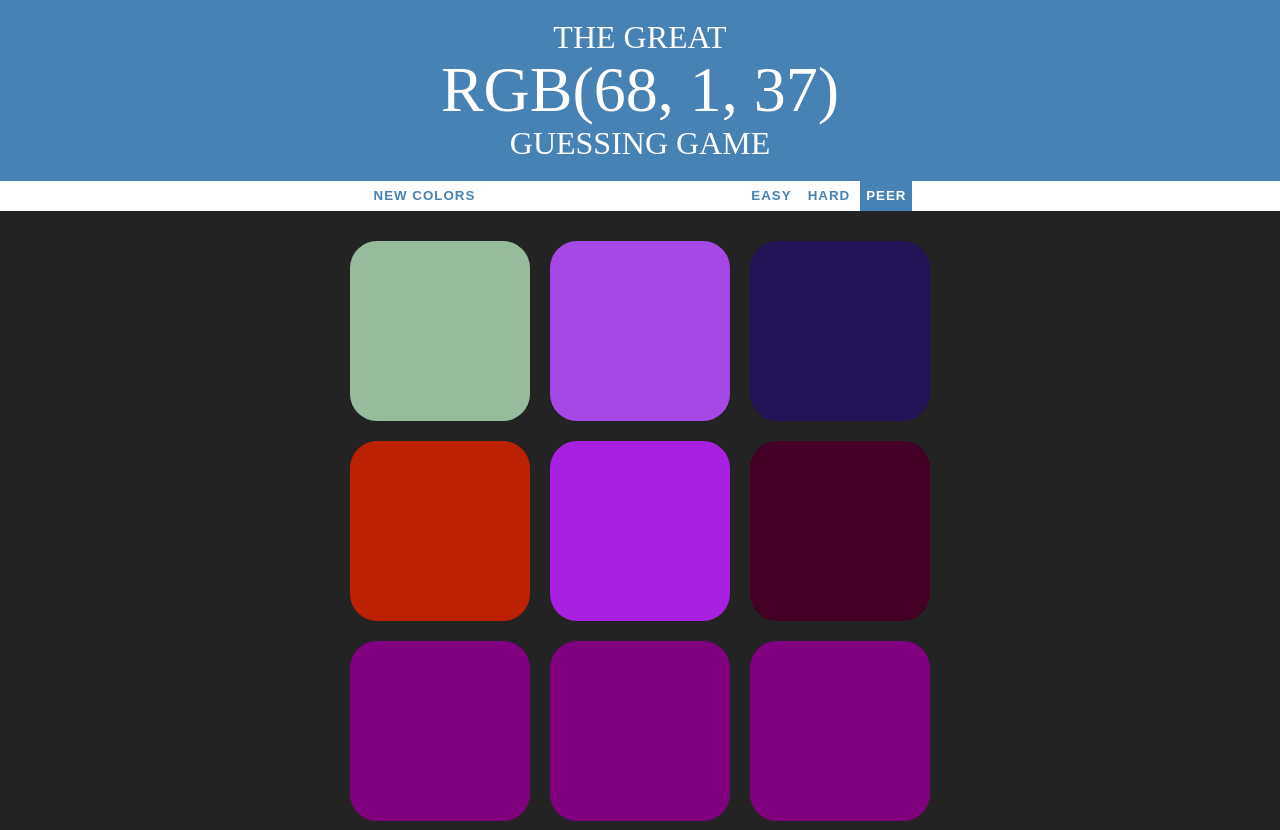
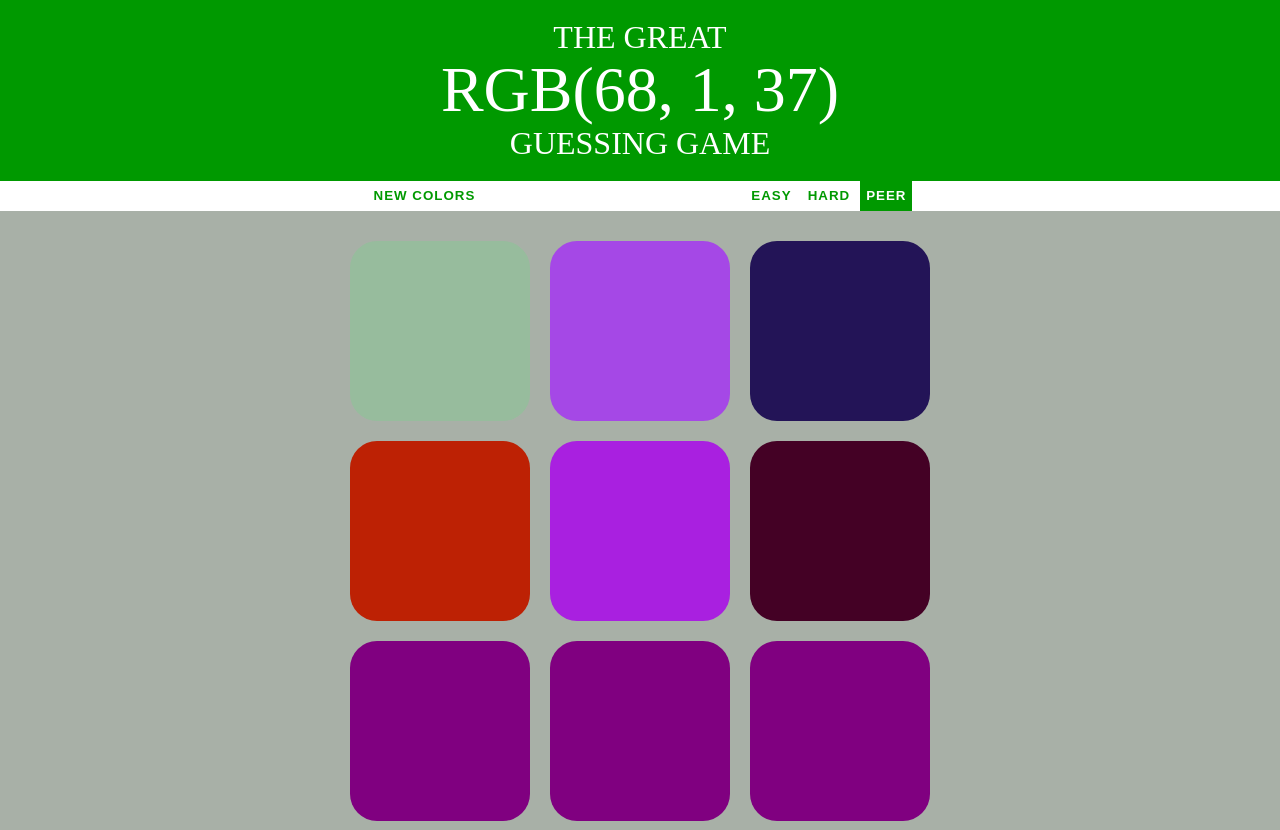
Before and after one commit to harveer99/rgb-color-game, a plain HTML site: page index.html in a window 1280 px wide. Drawn offline with Linux system fonts and the light colour scheme.

Commit message:
Update color-game.css

```diff
--- a/color-game.css
+++ b/color-game.css
@@ -1,5 +1,5 @@
 body{
-	background-color: #232323;
+	background-color: #a8b0a7;
 	margin: 0;
 }
 
@@ -24,7 +24,7 @@ h1{
 	color: white;
 	text-align: center;
 	text-transform: uppercase;
-	background: steelblue;
+	background: #009900;
 	margin: 0;
 	padding: 20px;
 	line-height: 1.1;
@@ -40,7 +40,7 @@ h1{
 }
 
 .selected{
-	background-color: steelblue;
+	background-color: #009900;
 	color: white;
 }
 
@@ -55,7 +55,7 @@ button{
 	background: none;
 	outline: none;
 	height: 100%;
-	color: steelblue;
+	color: #009900;
 	letter-spacing: 1px;
 	font-weight: bold;
 	transition: all 0.3s;
@@ -68,5 +68,5 @@ button{
 
 button:hover{
 	color: white;
-	background: steelblue;
+	background: #009900;
 }
```
